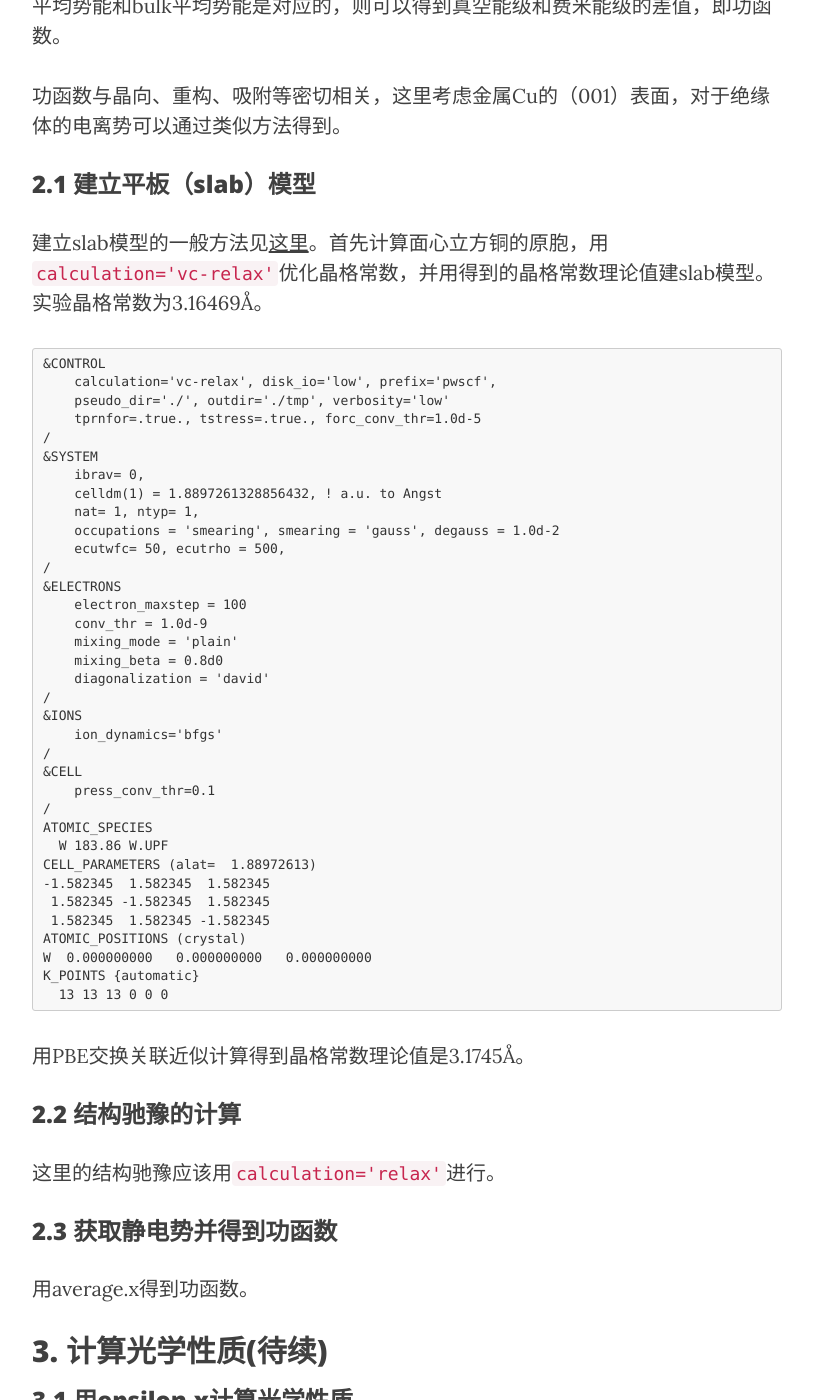
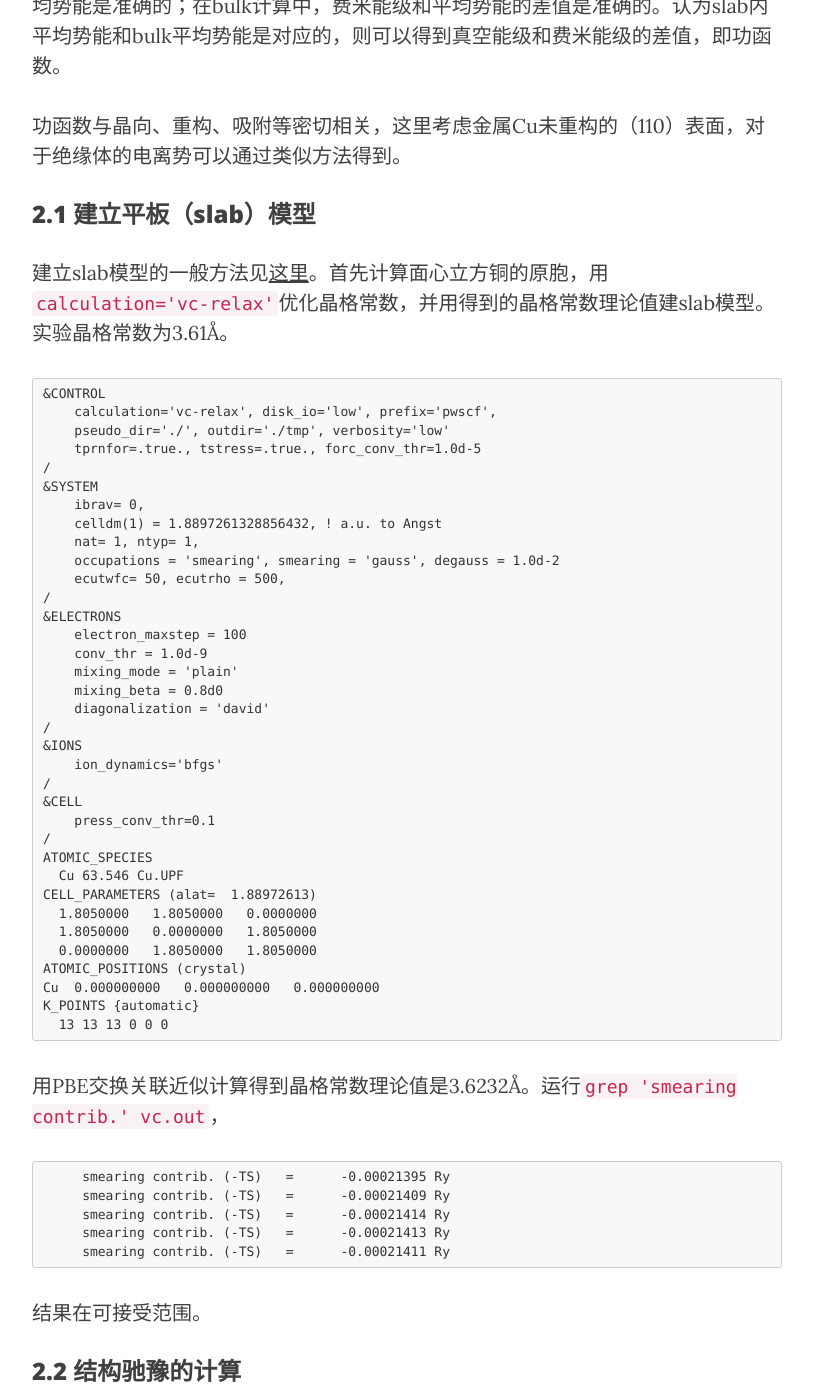
Before and after one commit to yyyu200/DFTbook, a Jekyll site: the page built from _posts/2019-04-01-HandsOn.md, in a window 1280 px wide and 1400 px high, scrolled down 11264 px. Shown: the whole window, without its empty margins (233-1046 px from the left). Built offline with Jekyll 4.4.1, drawn with Linux system fonts in a browser that asks for light colours; nearby versions of some CDN libraries; formulas are drawn with MathJax 3; comment, search, counter and statistics services are not loaded; some of the changed text lies outside the part shown.

Commit message:
modify at20190516-14:16:16-aliyun

````diff
--- a/_posts/2019-04-01-HandsOn.md
+++ b/_posts/2019-04-01-HandsOn.md
@@ -340,10 +340,10 @@ plt.savefig('pwband.png',dpi=500)
 ## 2. 计算金属铜的功函数（待续）
 导体的功函数是指导体的费米能级到真空能级的差值，对于绝缘体来说，一般用类似的概念，如电离势（ionic potential）和亲和能（electron affinity）来表示价带顶和导带底与真空能级的差值。pw.x通过scf计算得到自洽电荷密度，进而得到CELL内各个点的势能，同时得到体系的费米能级。在pw.x中，由于平面波程序的周期性边界条件，能级的参考点是不确定的，所以在块材（bulk）的计算中无法得到真空能级。为了同时得到费米能级和真空能级，需要建立平板（slab）模型，在CELL中留空，留空的区域即是真空，电荷密度基本为0，所以势能是常数，即真空能级。在slab计算中费米能级（绝缘体的VBM）由于表面态的存在而不准确，而slab内的平均势能和真空平均势能是准确的；在bulk计算中，费米能级和平均势能的差值是准确的。认为slab内平均势能和bulk平均势能是对应的，则可以得到真空能级和费米能级的差值，即功函数。
 
-功函数与晶向、重构、吸附等密切相关，这里考虑金属Cu的（001）表面，对于绝缘体的电离势可以通过类似方法得到。
+功函数与晶向、重构、吸附等密切相关，这里考虑金属Cu未重构的（110）表面，对于绝缘体的电离势可以通过类似方法得到。
 
 ### 2.1 建立平板（slab）模型
-建立slab模型的一般方法见[这里](../../07/TransCell/#平板slab模型的建立)。首先计算面心立方铜的原胞，用```calculation='vc-relax'```优化晶格常数，并用得到的晶格常数理论值建slab模型。实验晶格常数为3.16469Å。
+建立slab模型的一般方法见[这里](../../07/TransCell/#平板slab模型的建立)。首先计算面心立方铜的原胞，用```calculation='vc-relax'```优化晶格常数，并用得到的晶格常数理论值建slab模型。实验晶格常数为3.61Å。
 
 ```
 &CONTROL
@@ -372,18 +372,27 @@ plt.savefig('pwband.png',dpi=500)
     press_conv_thr=0.1
 /
 ATOMIC_SPECIES
-  W 183.86 W.UPF
+  Cu 63.546 Cu.UPF
 CELL_PARAMETERS (alat=  1.88972613)
--1.582345  1.582345  1.582345
- 1.582345 -1.582345  1.582345
- 1.582345  1.582345 -1.582345
+  1.8050000   1.8050000   0.0000000
+  1.8050000   0.0000000   1.8050000
+  0.0000000   1.8050000   1.8050000
 ATOMIC_POSITIONS (crystal)
-W  0.000000000   0.000000000   0.000000000
+Cu  0.000000000   0.000000000   0.000000000
 K_POINTS {automatic}
   13 13 13 0 0 0
 ```
 
-用PBE交换关联近似计算得到晶格常数理论值是3.1745Å。
+用PBE交换关联近似计算得到晶格常数理论值是3.6232Å。运行```grep 'smearing contrib.' vc.out ```，
+```
+     smearing contrib. (-TS)   =      -0.00021395 Ry
+     smearing contrib. (-TS)   =      -0.00021409 Ry
+     smearing contrib. (-TS)   =      -0.00021414 Ry
+     smearing contrib. (-TS)   =      -0.00021413 Ry
+     smearing contrib. (-TS)   =      -0.00021411 Ry
+```
+结果在可接受范围。
+
 
 ### 2.2 结构驰豫的计算
 这里的结构驰豫应该用```calculation='relax'```进行。
````
Also changed, not shown: other parts of _posts/2019-04-01-HandsOn.md (+1 -1 lines).
